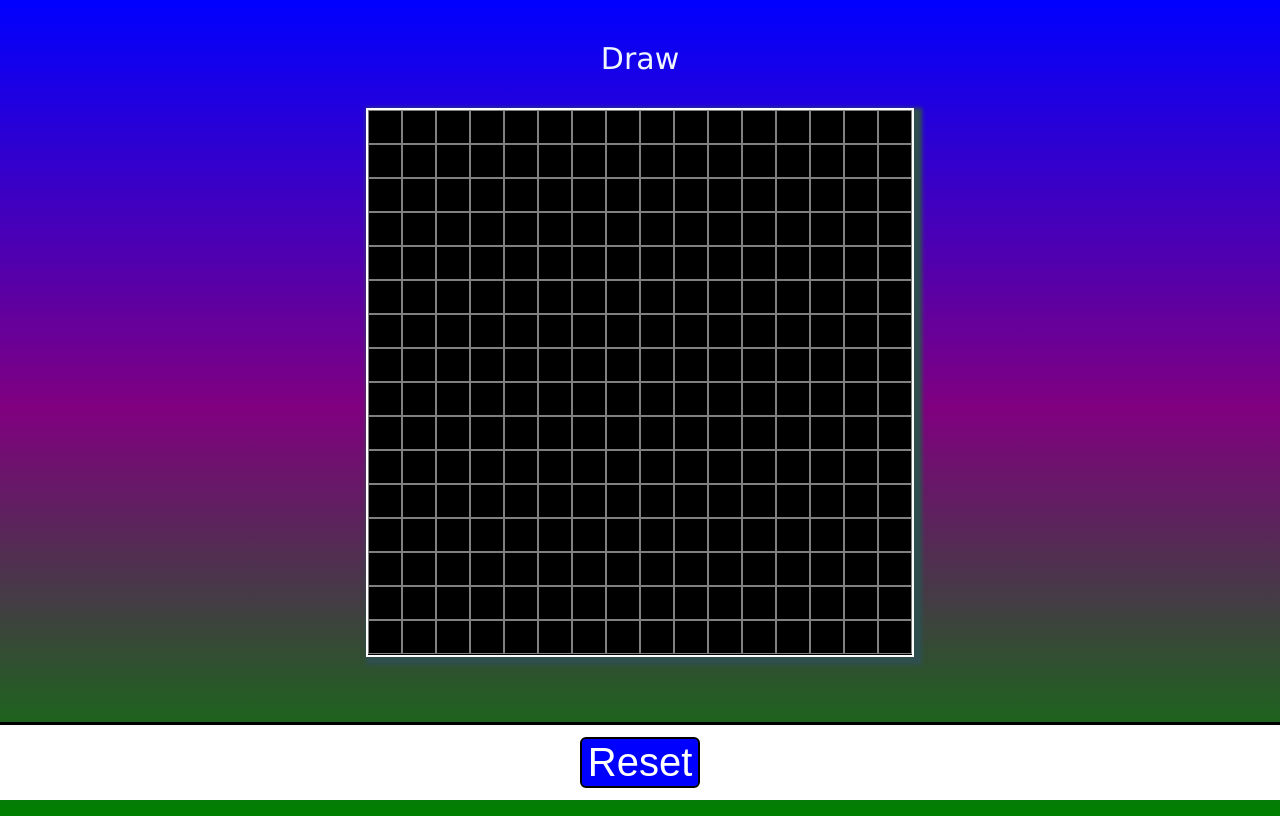
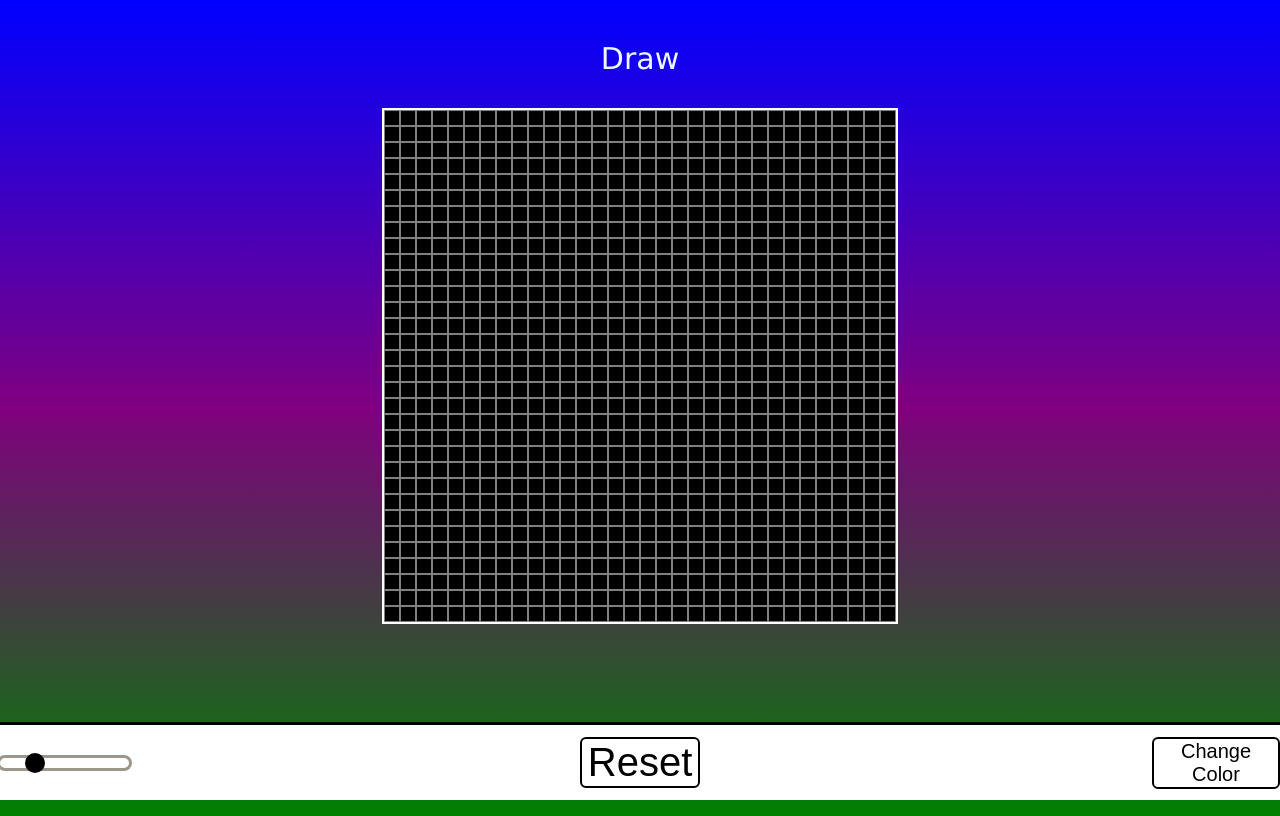
Before and after one commit to chasepalmer1/Etch-a-Sketch, a plain HTML site: page index.html in a window 1280 px wide. Drawn offline with Linux system fonts and the light colour scheme.

Commit message:
added slider and buttons on bottom, and cleaned up some javascript code

```diff
--- a/index.html
+++ b/index.html
@@ -15,7 +15,15 @@
         <div id="grid-capsule"></div>
     </div>
     <div id='bottom-row'>
-        <button id="reset">Reset</button>
+        <div id="slider-container">
+            <input type="range" min="1" max="64" value="16" class="slider" id="range">
+        </div>
+        <div id="button-container">
+            <button id="reset">Reset</button>
+        </div>
+        <div id="color-container">
+            <button id="color-change">Change Color</button>
+        </div>
     </div>
     <script src="script.js"></script>
 </body>
--- a/script.js
+++ b/script.js
@@ -1,25 +1,12 @@
+const gridSize = 512;
+const defaultNumBlocks = 32;
+
+let mouseDown = false;
+let numBlocks = defaultNumBlocks;
+let color = 'black';
+
 const grid = document.querySelector('#grid-capsule');
-
-for (let i = 0; i < 16; i++) {
-    var rowDiv = document.createElement('div');
-    rowDiv.className = 'row';
-    grid.appendChild(rowDiv);
-    for (let j = 0; j < 16; j++) {
-        var colDiv =  document.createElement('div');
-        colDiv.className = 'grid-element';
-        rowDiv.appendChild(colDiv);
-    }
-}
-
-const gridElement = document.querySelectorAll('.grid-element');
-
-gridElement.forEach(item => {
-    item.addEventListener('mouseover', () => {
-        item.style.backgroundColor = 'white';
-    });
-  });
-
-
+const resetButton = document.querySelector('#reset');
 
 function reset() {
     gridElement.forEach(item => {
@@ -27,8 +14,46 @@ function reset() {
     })
 }
 
-const resetButton = document.querySelector('#reset');
+for (let i = 0; i < defaultNumBlocks; i++) {
+    var rowDiv = document.createElement('div');
+    rowDiv.className = 'row';
+    rowDiv.style.height = '100%';
+    grid.appendChild(rowDiv);
+    for (let j = 0; j < defaultNumBlocks; j++) {
+        const colDiv =  document.createElement('div');
+        colDiv.className = 'grid-element';
+        setBoxSize(colDiv);
+        rowDiv.appendChild(colDiv);
+    }
+}
+
+const gridElement =  document.querySelectorAll('.grid-element');
+document.body.onmouseup = () => {
+    mouseDown = false;
+}
+
+gridElement.forEach(item => {
+    item.addEventListener('mousedown', () => {
+        mouseDown = true;
+        item.style.backgroundColor = 'white';
+    });
+    item.addEventListener('mouseover', () => {
+        if (mouseDown) {
+            item.style.backgroundColor = 'white';
+        }
+    });
+});
+
+function setBoxSize(item) {
+    let itemCalc = gridSize/numBlocks;
+    let itemSize = (itemCalc/gridSize) * 100;
+    item.style.width = `${itemSize}%`;
+    item.style.height = `$100%`;
+}
 
 resetButton.addEventListener('click', () => {
     reset();
 });
+
+window.onload = () => {
+}
--- a/style.css
+++ b/style.css
@@ -25,13 +25,12 @@ body {
     flex-direction: column;
     justify-self: center;
     align-self: center;
-    width: 545x;
-    height: 545px;
+    width: 512px;
+    height: 512px;
     background-color: black;
     border-color: white;
     border-width: 2px;
     border-style: solid;
-    box-shadow: 4px 4px 4px 4px darkslategray;
 }
 
 .row {
@@ -41,8 +40,6 @@ body {
 }
 
 .grid-element {
-    height: 32px;
-    width: 32px;
     gap: 0px;
     border-color: gray;
     border-width: 1px;
@@ -54,8 +51,6 @@ body {
     display: flex;
     background-color: white;
     backdrop-filter: blur(10px);
-    justify-content: center;
-    align-items: center;
     height: 75px;
     width: 100%;
     position: fixed;
@@ -63,14 +58,51 @@ body {
     border-style: solid;
     border-bottom: black;
     border-width: 3px;
+    gap: 35%;
 }
 
-#reset {
-    background-color: blue;
-    color: white;
+#button-container, #slider-container, #color-container {
+    display: flex;
+    align-items: center;
+    justify-content: center;
+    align-self: center;
+    justify-self: center;
+    width: 10%;
+    height: 100%;
+}
+
+button {
+    background-color: transparent;
+    color: black;
     border-color: black;
     border-width: 2px;
     border-style: solid;
     border-radius: 6px;
+}
+
+#color-change {
+    font-size: 20px;
+}
+
+#reset {
     font-size: 40px;
 }
+
+#range {
+    appearance: none;
+    width: 150px;
+    height: 10px;
+    background-color: white;
+    border-color: black;
+    border-width: 1px;
+    border: solid;
+    border-radius: 20px;
+}
+
+#range::-webkit-slider-thumb {
+    appearance: none;
+    height: 20px;
+    width: 20px;
+    background-color: black;
+    border-radius: 20px;
+}
```
